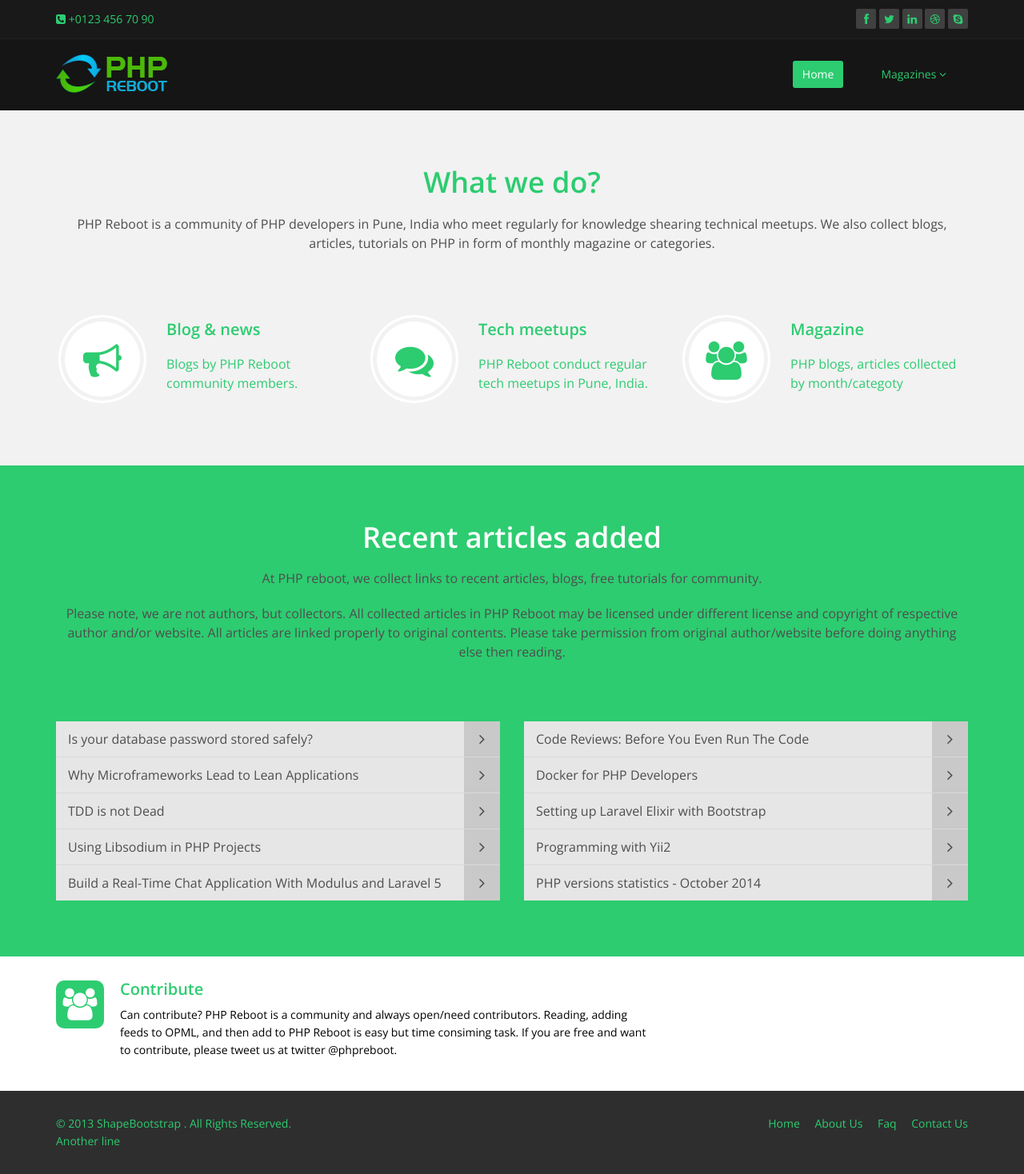
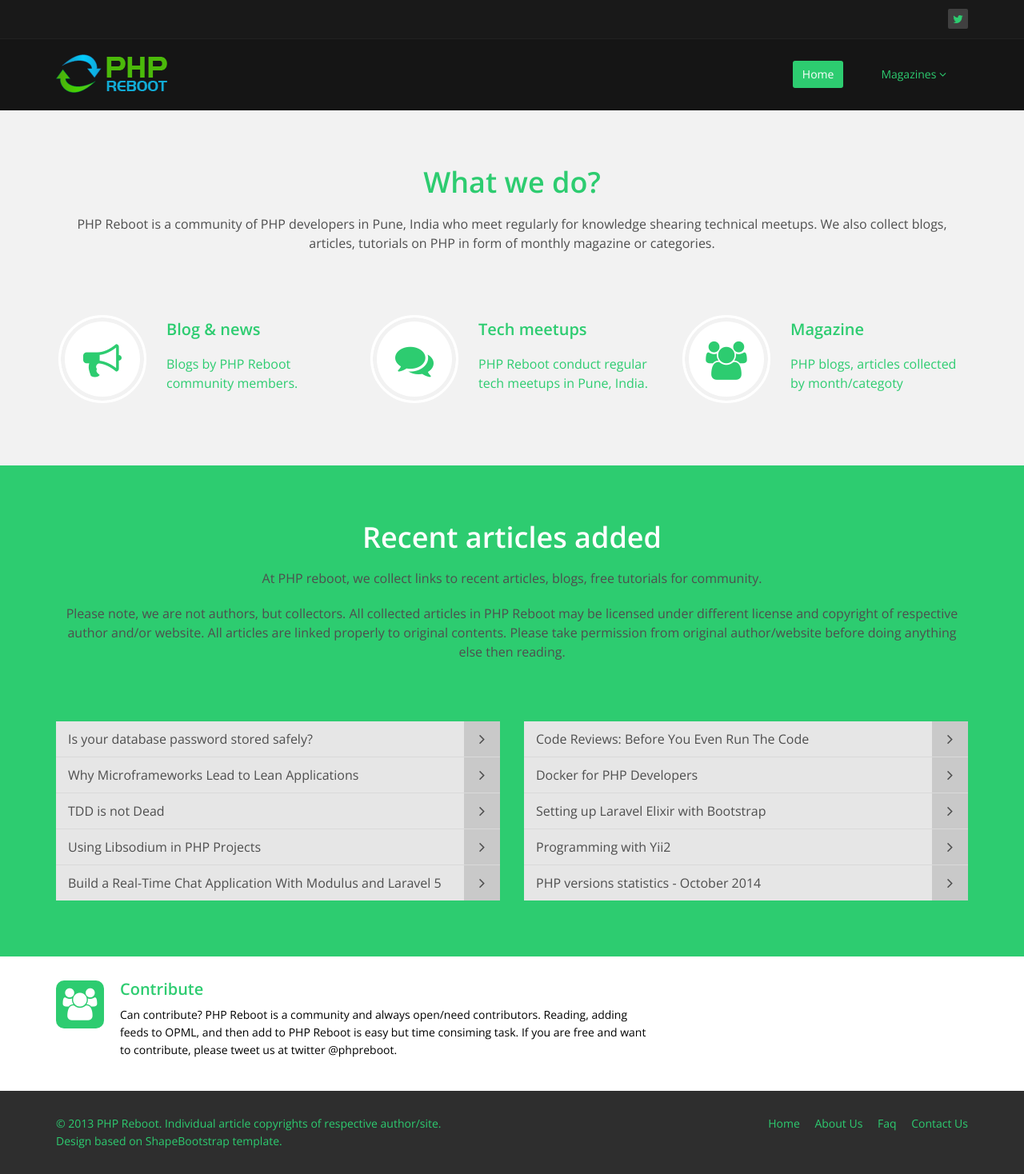
Before and after one commit to phpreboot/phpreboot.github.io, a Jekyll site: the page built from index.md, in a window 1280 px wide. Shown: the whole page at 80% size. Built offline with Jekyll 4.4.1, drawn with Linux system fonts in a browser that asks for light colours.

Commit message:
Updated header and footer design

```diff
--- a/_includes/footer.html
+++ b/_includes/footer.html
@@ -2,10 +2,8 @@
         <div class="container">
             <div class="row">
                 <div class="col-sm-6">
-                    &copy; 2013
-                    <a target="_blank" href="http://shapebootstrap.net/" title="Free Twitter Bootstrap WordPress Themes and HTML templates">ShapeBootstrap</a>
-                    . All Rights Reserved.<br/>
-                    Another line
+                    &copy; 2013 PHP Reboot. Individual article copyrights of respective author/site.<br/>
+                    Design based on <a target="_blank" href="http://shapebootstrap.net/" title="Free Twitter Bootstrap WordPress Themes and HTML templates">ShapeBootstrap</a> template.
                 </div>
                 <div class="col-sm-6">
                     <ul class="pull-right">
--- a/_includes/header.html
+++ b/_includes/header.html
@@ -3,16 +3,12 @@
         <div class="container">
             <div class="row">
                 <div class="col-sm-6 col-xs-4">
-                    <div class="top-number"><p><i class="fa fa-phone-square"></i>  +0123 456 70 90</p></div>
+                    <!--div class="top-number"><p><i class="fa fa-phone-square"></i>  +0123 456 70 90</p></div-->
                 </div>
                 <div class="col-sm-6 col-xs-8">
                    <div class="social">
                         <ul class="social-share">
-                            <li><a href="#"><i class="fa fa-facebook"></i></a></li>
-                            <li><a href="#"><i class="fa fa-twitter"></i></a></li>
-                            <li><a href="#"><i class="fa fa-linkedin"></i></a></li>
-                            <li><a href="#"><i class="fa fa-dribbble"></i></a></li>
-                            <li><a href="#"><i class="fa fa-skype"></i></a></li>
+                            <li><a href="https://twitter.com/phpreboot"><i class="fa fa-twitter"></i></a></li>
                         </ul>
                         <!-- search not possible until we make dynamic site. Disabling for now -->
                         <!--div class="search">
```
